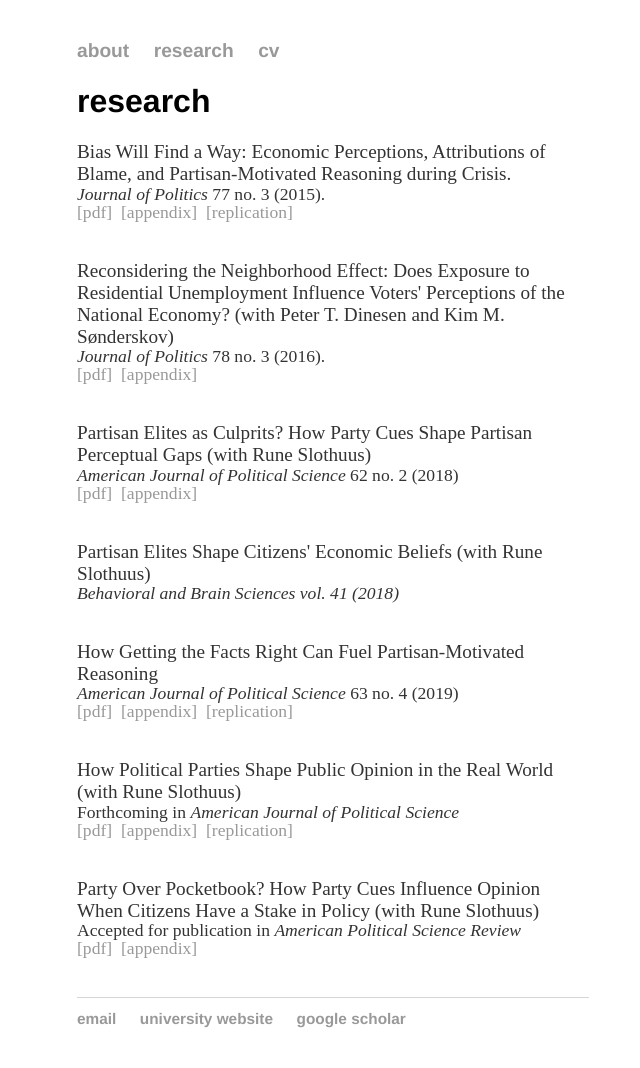
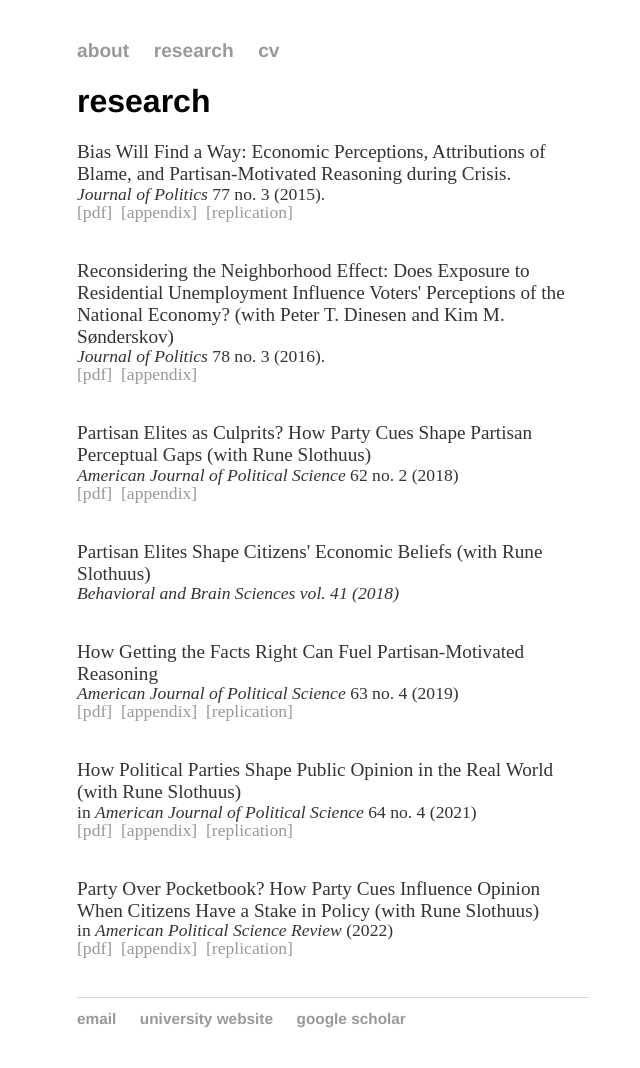
Before and after one commit to mbisgaard/mbisgaard.github.io, a Jekyll site: the page built from research/index.html, in a window 1280 px wide. Shown: the whole page, without its empty margins (307-947 px from the left). Built offline with Jekyll 4.4.1, drawn with Linux system fonts in a browser that asks for light colours.

Commit message:
Update index.html

```diff
--- a/research/index.html
+++ b/research/index.html
@@ -42,7 +42,7 @@
 	<p>&nbsp;</p>
 
 	<pentry>How Political Parties Shape Public Opinion in the Real World (with Rune Slothuus)</pentry><br>
-	<p1>Forthcoming in <i>American Journal of Political Science</i>
+	<p1>in <i>American Journal of Political Science</i> 64 no. 4 (2021)
 	<br><a href="https://www.dropbox.com/s/tycuxhi5wq425as/unlimited-influence.pdf?dl=0">[pdf]</a>
 	&nbsp;<a href="https://www.dropbox.com/s/2t8mlgeg2ito51s/unlimited-influenceSI.pdf?dl=0">[appendix]</a>
 	&nbsp;<a href="https://dataverse.harvard.edu/dataset.xhtml?persistentId=doi:10.7910/DVN/Z5BTCQ">[replication]</a></p1>
@@ -51,9 +51,11 @@
 	<p>&nbsp;</p>
 
 	<pentry>Party Over Pocketbook? How Party Cues Influence Opinion When Citizens Have a Stake in Policy (with Rune Slothuus)</pentry><br>
-	<p1>Accepted for publication in <i>American Political Science Review</i>
+	<p1>in <i>American Political Science Review</i> (2022)
 	<br><a href="https://www.dropbox.com/s/txhd7jkxqr4nhu1/partyoverpocket.pdf?dl=0">[pdf]</a>
-	&nbsp;<a href="https://www.dropbox.com/s/hv3llmp0jtaouub/partyoverpocket_appendix.pdf?dl=0">[appendix]</a></p1>
+	&nbsp;<a href="https://www.dropbox.com/s/hv3llmp0jtaouub/partyoverpocket_appendix.pdf?dl=0">[appendix]</a>
+	&nbsp;<a href="https://doi.org/10.7910/DVN/YXMGMU">[replication]</a></p1>
+
 
 	<p>&nbsp;</p>
 </div><!-- /.blurb -->
```
